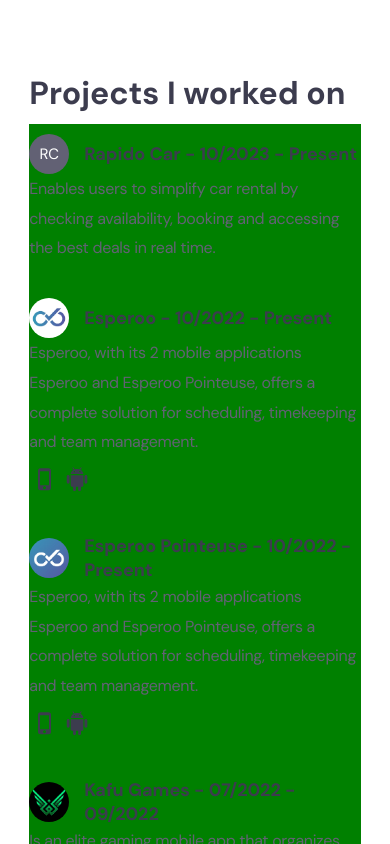
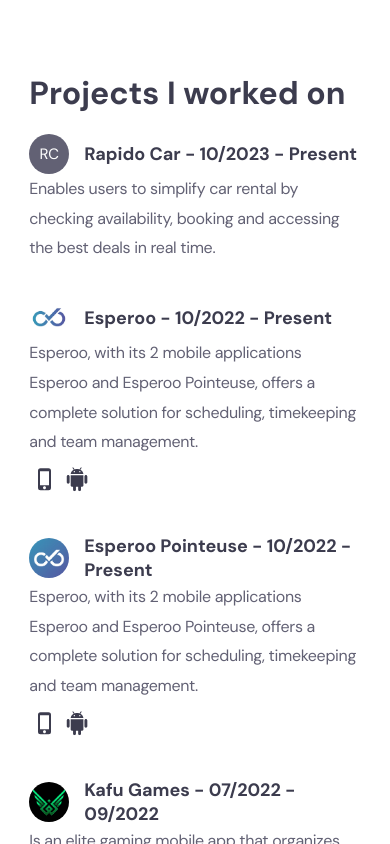
Before and after one commit to houssemELbahri/portfolio, a React (Vite) app: page / in a window 390 px wide. Shown: the part 1240-2084 px from the top of the page. Built offline with nearby package versions, Linux system fonts and the light colour scheme.

Commit message:
more fixes on empty image

```diff
--- a/src/sections/Projects/projects.css
+++ b/src/sections/Projects/projects.css
@@ -91,14 +91,20 @@
 
 @media (max-width:600px){
     .projects-container {
-        background-color: green;
+        /* background-color: green; */
         width:90%;
     }
 }
 
 @media (max-width:400px){
     .projects-container {
-        background-color: green;
+        /* background-color: green; */
         width:100%;
     }
+
+    .empty-image {
+        width: 40px;
+        height:40px;
+        border-radius: 40px;
+    }
 }
```
Also changed, not shown: 1 other file (tests, documents, lock files or other folders).
